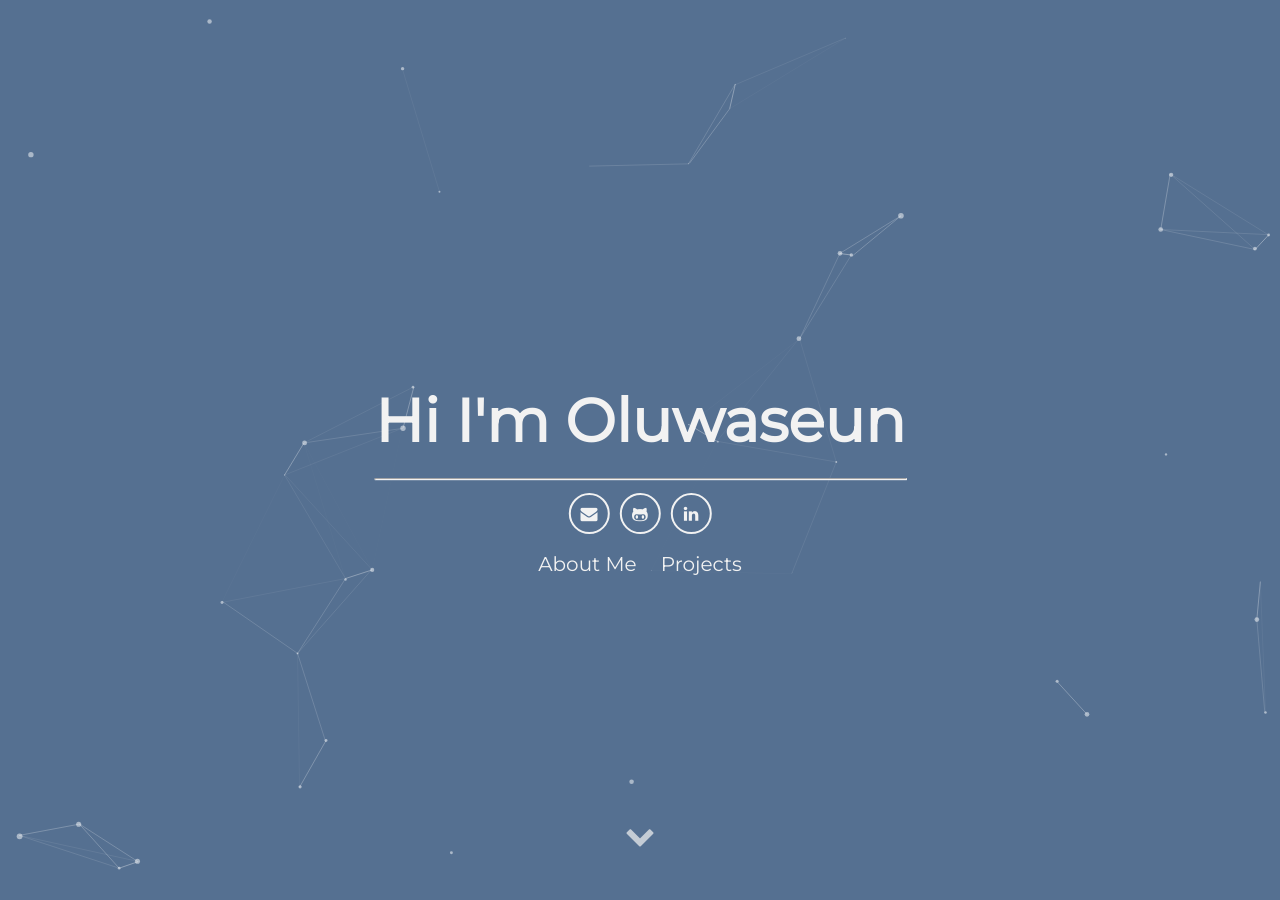
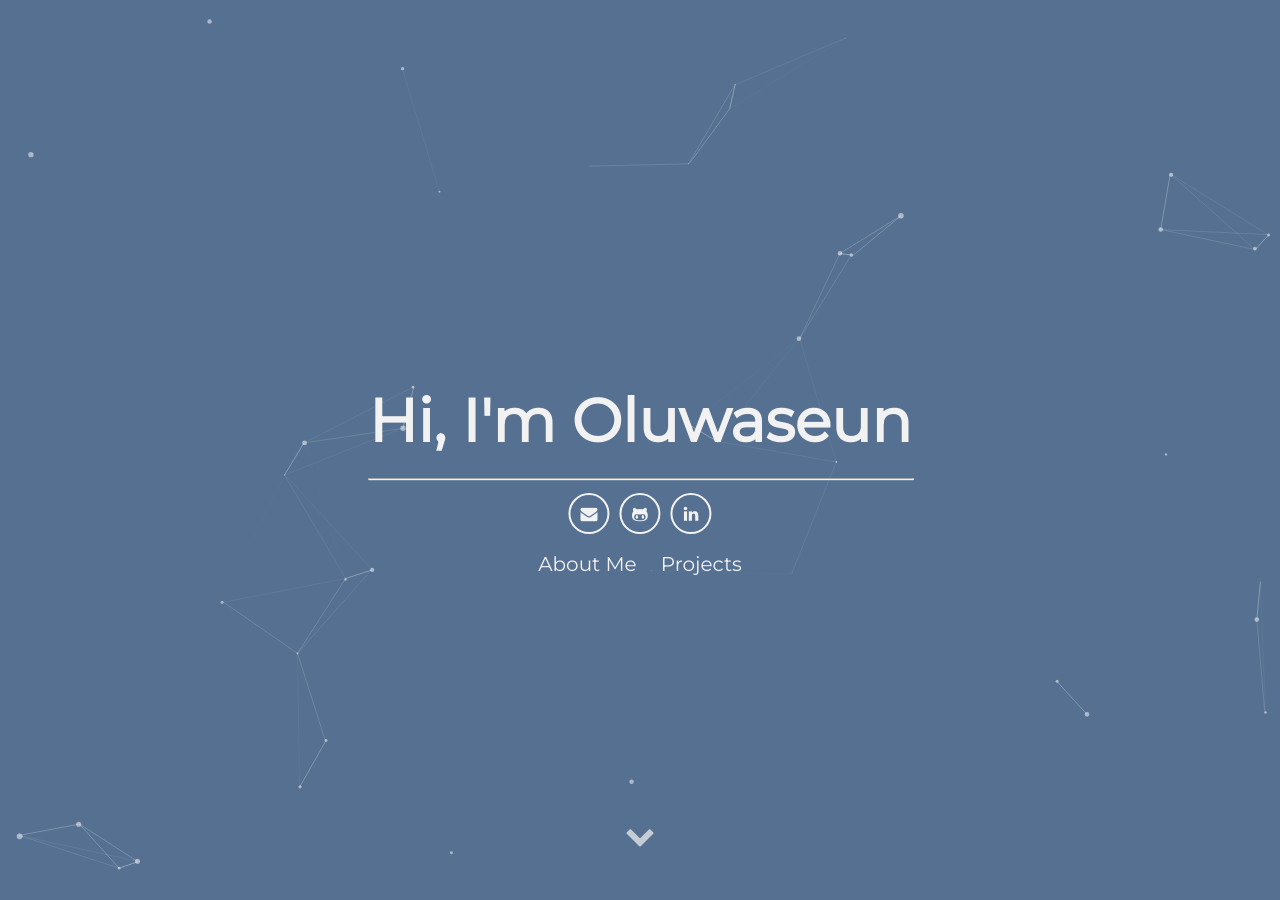
Before and after one commit to OluwaseunOjeleye/oluwaseunojeleye.github.io, a Jekyll site: the page built from index.html, in a window 1280 px wide and 900 px high. Built offline with Jekyll 4.4.1, drawn with Linux system fonts in a browser that asks for light colours.

Commit message:
Update header.html

```diff
--- a/_includes/header.html
+++ b/_includes/header.html
@@ -1,7 +1,7 @@
 <div id="particles-js">
   <div class="header">
       <h1>
-        <span class="site-title"> Hi I'm {{site.username}}</span>
+        <span class="site-title"> Hi, I'm {{site.username}}</span>
         <!-- <span class="site-description">{{site.user_title}}</span> -->
       </h1>
       <hr style="width: 100%; background-color: #f2f2f2; border-color: #f2f2f2;">
```
